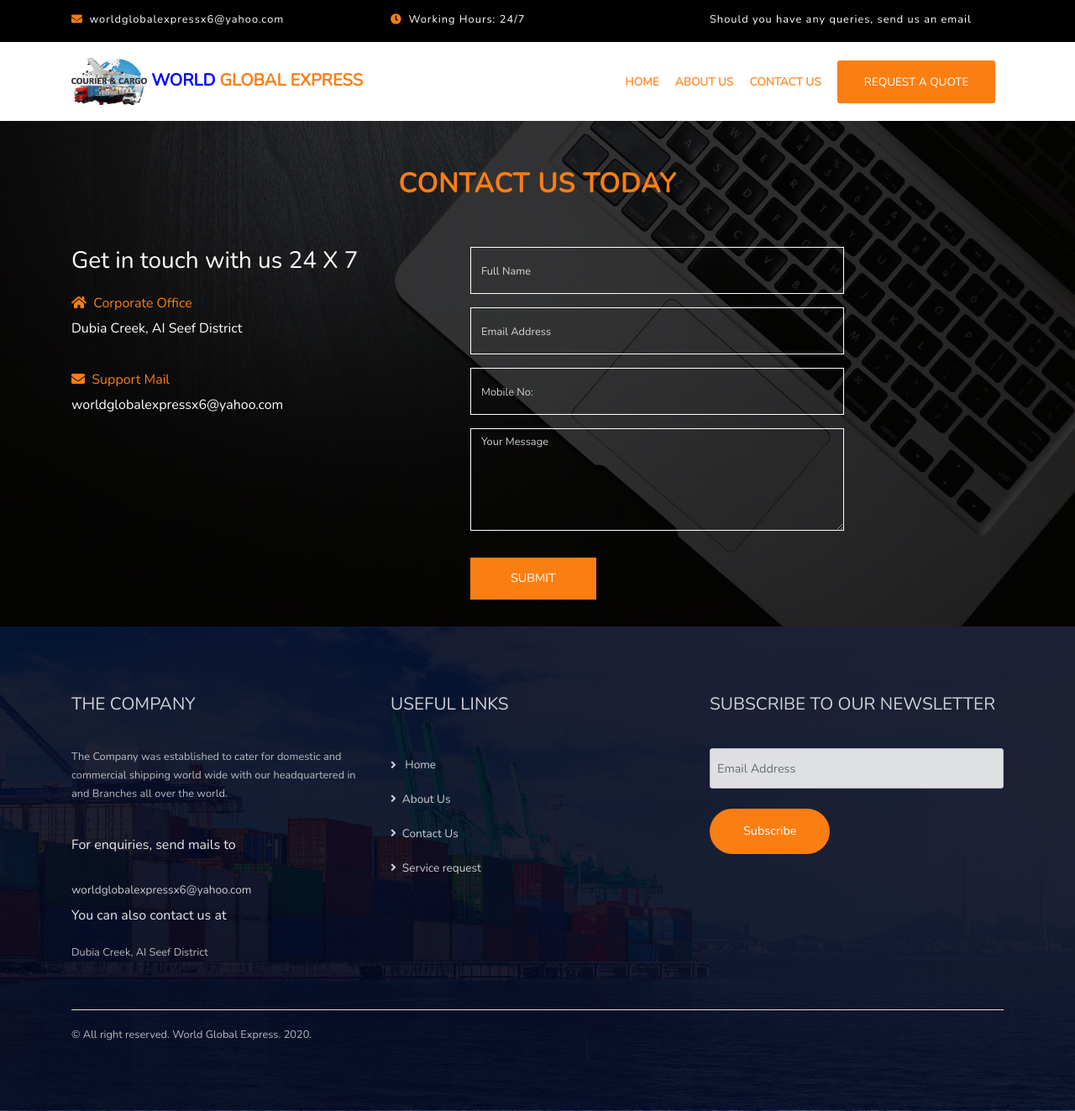
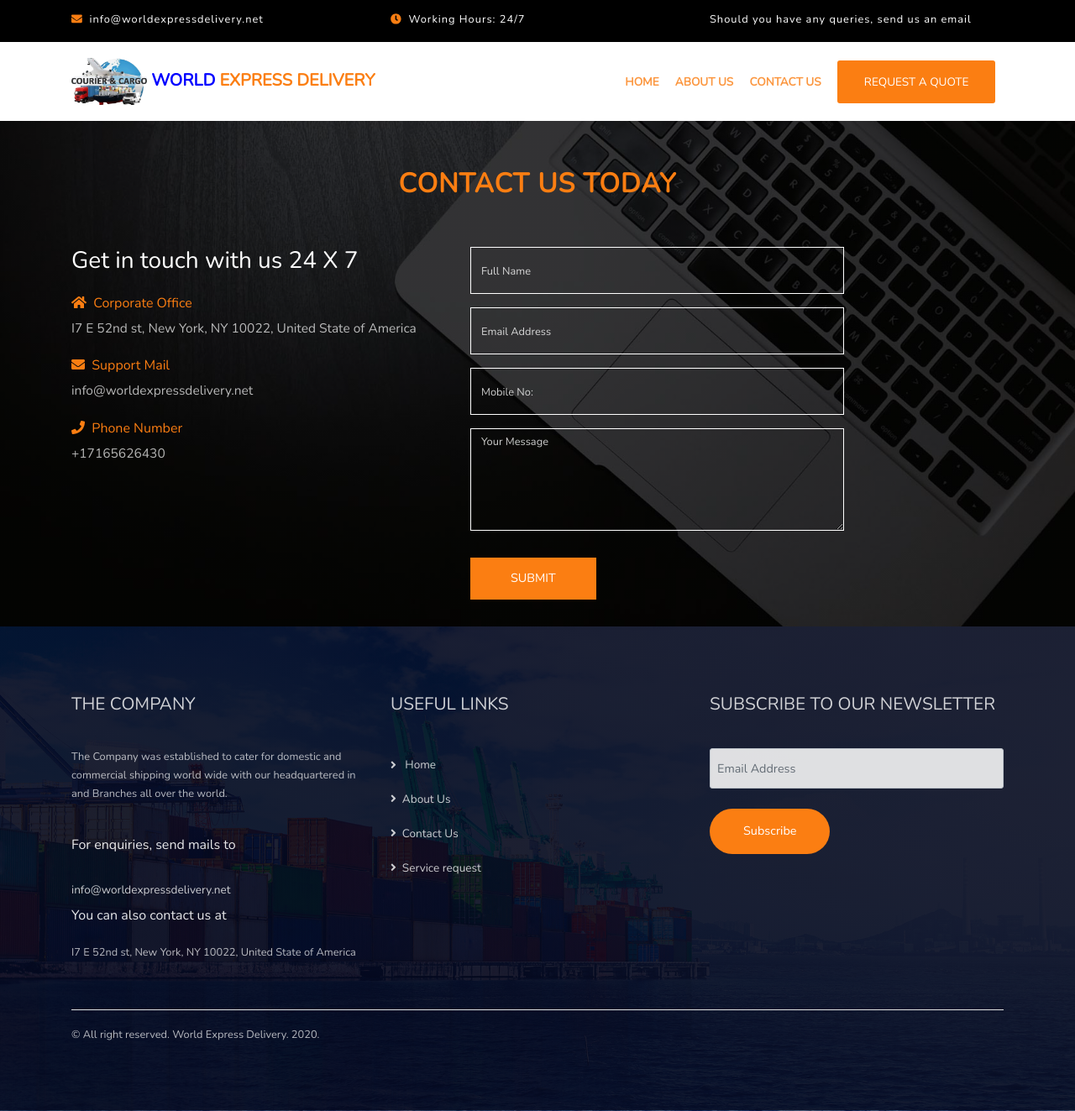
Before and after one commit to Achilles45/opete-logistics, a Vue app: page /contact in a window 1280 px wide. Shown: the whole page at 84% size. Built offline with nearby package versions, Linux system fonts and the light colour scheme.

Commit message:
More changes

```diff
--- a/src/App.vue
+++ b/src/App.vue
@@ -1,6 +1,8 @@
 <template>
   <div id="app">
+    <transition name="animate" enter-active-class="animate__animated animate__slideInRight" leave-active-class="animate__animated animate__slideOutRight">
     <router-view/>
+    </transition>
   </div>
 </template>
 
--- a/src/components/Footer.vue
+++ b/src/components/Footer.vue
@@ -10,9 +10,9 @@
             the world.
           </p> <br>
           <h6>For enquiries, send mails to</h6>
-            <a href="mailto:worldglobalexpressx6@yahoo.com">worldglobalexpressx6@yahoo.com</a>
+            <a href="mailto:info@worldexpressdelivery.net">info@worldexpressdelivery.net</a>
           <h6>You can also contact us at</h6>
-          <p>Dubia Creek, AI Seef District</p>
+          <p>I7 E 52nd st, New York, NY 10022, United State of America</p>
         </div>
         <div class="col-md-4">
           <h3>Useful Links</h3>
@@ -38,7 +38,7 @@
       <br />
       <hr />
       <small
-        >&copy; All right reserved. World Global Express. 2020.</small
+        >&copy; All right reserved. World Express Delivery. 2020.</small
       >
     </div>
   </footer>
--- a/src/components/Navbar.vue
+++ b/src/components/Navbar.vue
@@ -7,7 +7,7 @@
         <div class="navbar__logo pt-2">
           <router-link to="/" class="logo">
            <h5><img src="../assets/images/logo2.png" class="logo__img" alt=""
-          /> <span class="blue">WORLD</span> <span class="red">GLOBAL EXPRESS</span></h5>
+          /> <span class="blue">WORLD</span> <span class="red">EXPRESS DELIVERY</span></h5>
           </router-link>
         </div>
         <div class="navbar__links">
--- a/src/components/Topbar.vue
+++ b/src/components/Topbar.vue
@@ -3,7 +3,7 @@
       <div class="container">
           <div class="row">
               <div class="col-md-4">
-                  <p><i class="fa fa-envelope"></i>&nbsp; <a href="mailto:worldglobalexpressx6@yahoo.com"></a>worldglobalexpressx6@yahoo.com</p>
+                  <p><i class="fa fa-envelope"></i>&nbsp; <a href="mailto:info@worldexpressdelivery.net"></a>info@worldexpressdelivery.net</p>
               </div>
               <div class="col-md-4">
                   <p><i class="fa fa-clock"></i>&nbsp; Working Hours: 24/7</p>
--- a/src/views/Contact.vue
+++ b/src/views/Contact.vue
@@ -13,9 +13,11 @@
         <div class="col-md-5">
           <h3 class="pb-3">Get in touch with us 24 X 7</h3>
           <h6><i class="fa fa-home"></i>&nbsp; Corporate Office</h6>
-          <p>Dubia Creek, AI Seef District</p><br>
+          <p>I7 E 52nd st, New York, NY 10022, United State of America</p>
           <h6><i class="fa fa-envelope"></i>&nbsp; Support Mail</h6>
-           <p><a href="mailto:worldglobalexpressx6@yahoo.com" class="">worldglobalexpressx6@yahoo.com</a></p><br>
+           <p><a href="mailto:info@worldexpressdelivery.net" class="">info@worldexpressdelivery.net</a></p>
+             <h6><i class="fa fa-phone"></i>&nbsp; Phone Number</h6>
+           <p><a href="tel:+17165626430" class="">+17165626430</a></p><br>
         </div>
         <div class="col-md-5">
           <form @submit.prevent="sendMessage()">
@@ -114,6 +116,11 @@ export default {
   h6{
     color: #FB7E12;
   }
+  p{
+    padding-bottom: .5rem;
+    font-size: .97rem;
+    opacity: .7;
+  }
   form{
     input{
       background: transparent;
```
Also changed, not shown: src/assets/images/cargo1.jpg (added).
